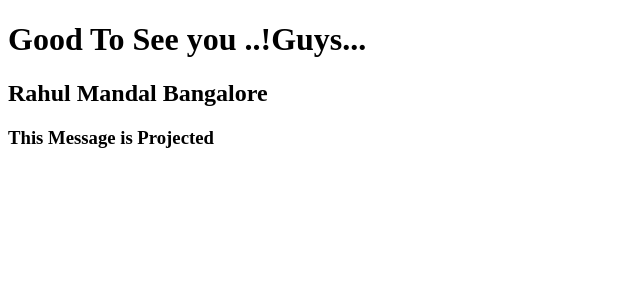
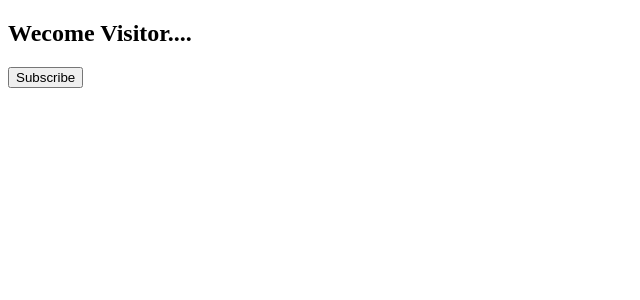
Before and after one commit to SE-rahulmandal18/Angular, a React (Create React App) app in the folder React/myapp/: page / in a window 1280 px wide. Shown: the top 300 px of the page, without its empty margins (0-640 px from the left). Built offline with nearby package versions, Linux system fonts and the light colour scheme.

Commit message:
state & bind

```diff
--- a/React/myapp/src/index.js
+++ b/React/myapp/src/index.js
@@ -1,10 +1,12 @@
 import React from 'react';
 import ReactDOM from 'react-dom';
+
 
 // import FunctionalComp from './simple components demos/FunctionalComp';
 // import ClassBasedComp from './simple components demos/ClassBasedComp';
 // import JSXDemo from './jsx demos/JSXDemo';
-import App from './simple props demo/App';
+// import App from './simple props demo/App';
+import App from './states in react/App';
 
 // Parent Component
 // function App() {
@@ -21,5 +23,5 @@ import App from './simple props demo/App';
 // }
 
 ReactDOM.render(
-  <App />, document.querySelector("#root")
+  <App/>, document.querySelector("#root")
 );
--- /dev/null
+++ b/React/myapp/src/states in react/App.js
@@ -0,0 +1,10 @@
+import React from 'react'
+import Message from './Message'
+
+export default function App() {
+  return (
+    <div>
+        <Message/>
+    </div>
+  )
+}
--- /dev/null
+++ b/React/myapp/src/states in react/Message.js
@@ -0,0 +1,46 @@
+import React, { Component } from 'react'
+
+export class Message extends Component {
+
+    constructor() {
+        super();
+        this.state = {
+            message:'Wecome Visitor....'
+        }
+        this.changeMessage = this.changeMessage.bind(this);
+    }
+
+    changeMessage() {
+        console.log('onClick event handler called...');
+        // not possible to update using sate method
+        // this.state.message = 'Thank you for subscribing...';
+        console.log(this);  // to check undefined , because changeMessage not bind
+
+        this.setState({
+            message:'Thank you for subscribing'
+        });
+    }
+
+    changeMessage2 = (event, param) => {
+        console.log(event);
+        console.log('changeMessage2 gets called onClick');
+        this.setState({
+            message:`Thank you for subscribing...with Param= ${param}`
+        });
+    }
+
+
+
+    render() {
+        const param = 20;
+    return (
+      <div>
+        <h2> {this.state.message}</h2>
+        <button onClick={(e) => this.changeMessage2(e,param)}>
+            Subscribe</button>
+      </div>
+    )
+  }
+}
+
+export default Message
```
